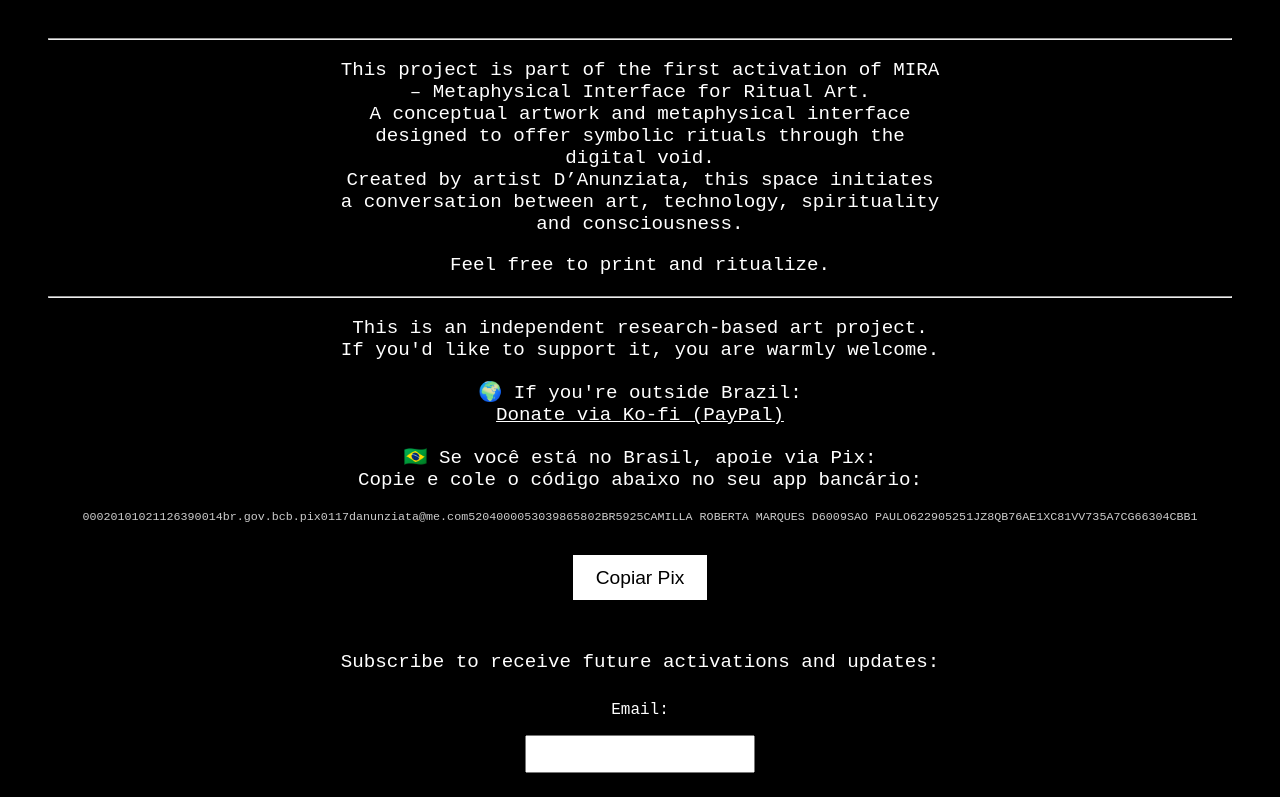
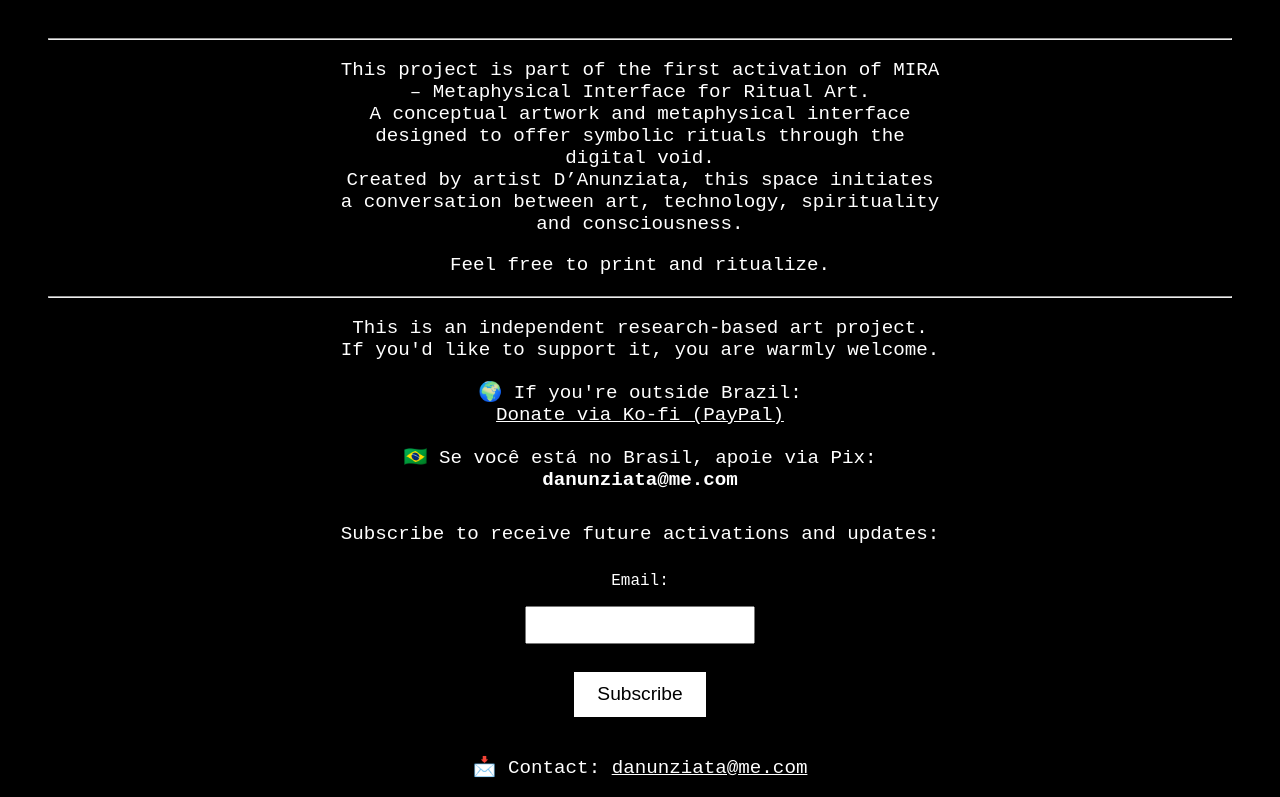
Before and after one commit to Metaphysical-Interface-for-Ritual-Art/mira, a plain HTML site: page index.html in a window 1280 px wide. Shown: the part 455-1252 px from the top of the page. Drawn offline with Linux system fonts and the light colour scheme.

Commit message:
Update index.html

```diff
--- a/index.html
+++ b/index.html
@@ -96,11 +96,9 @@
   </p>
 
   <p>🇧🇷 Se você está no Brasil, apoie via Pix:<br>
-  Copie e cole o código abaixo no seu app bancário:</p>
-<pre id="pix-code" style="color:#ccc; font-size: 0.9em; white-space: pre-wrap;">
-00020101021126390014br.gov.bcb.pix0117danunziata@me.com5204000053039865802BR5925CAMILLA ROBERTA MARQUES D6009SAO PAULO622905251JZ8QB76AE1XC81VV735A7CG66304CBB1
-</pre>
-<button onclick="copyPixCode()">Copiar Pix</button>
+    <strong>danunziata@me.com</strong>
+  </p>
+
 
 <script>
   function copyPixCode() {
```
